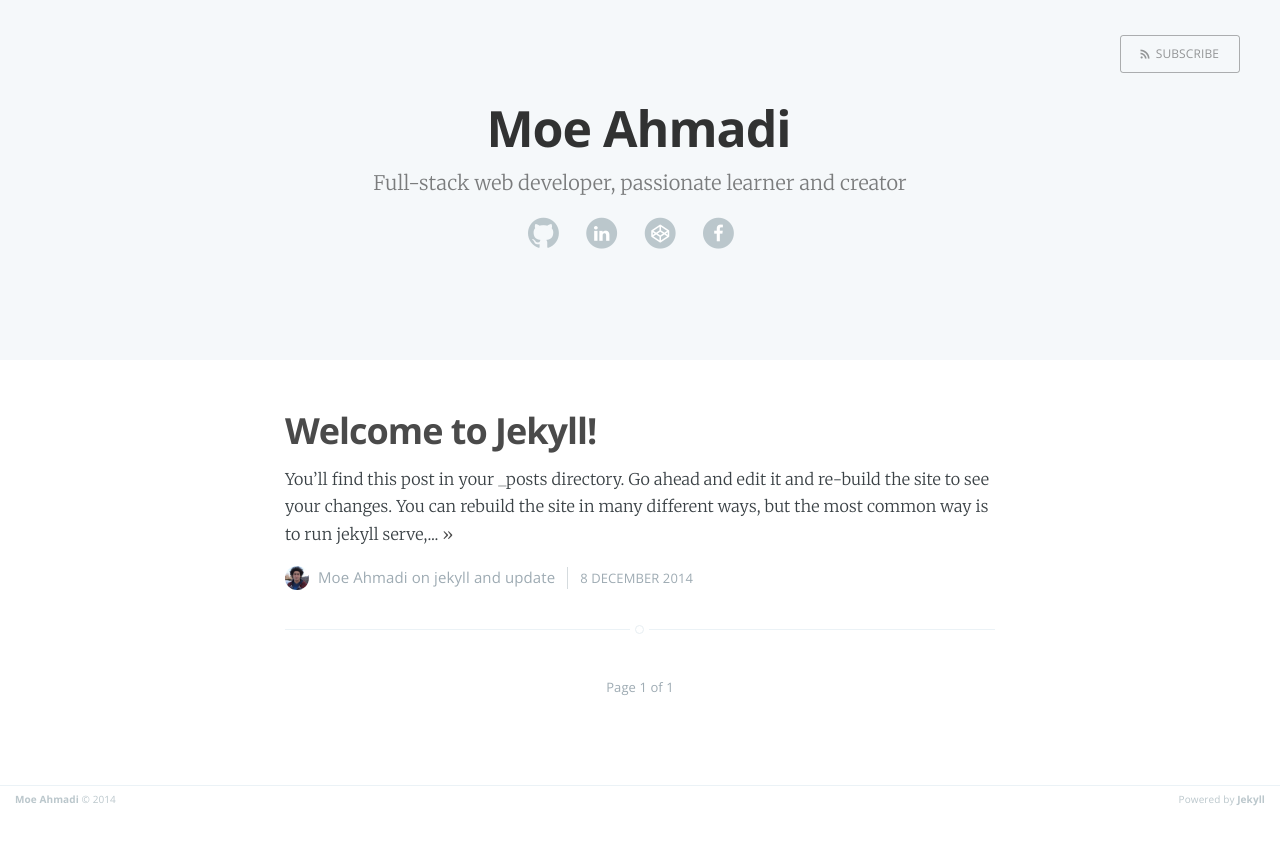
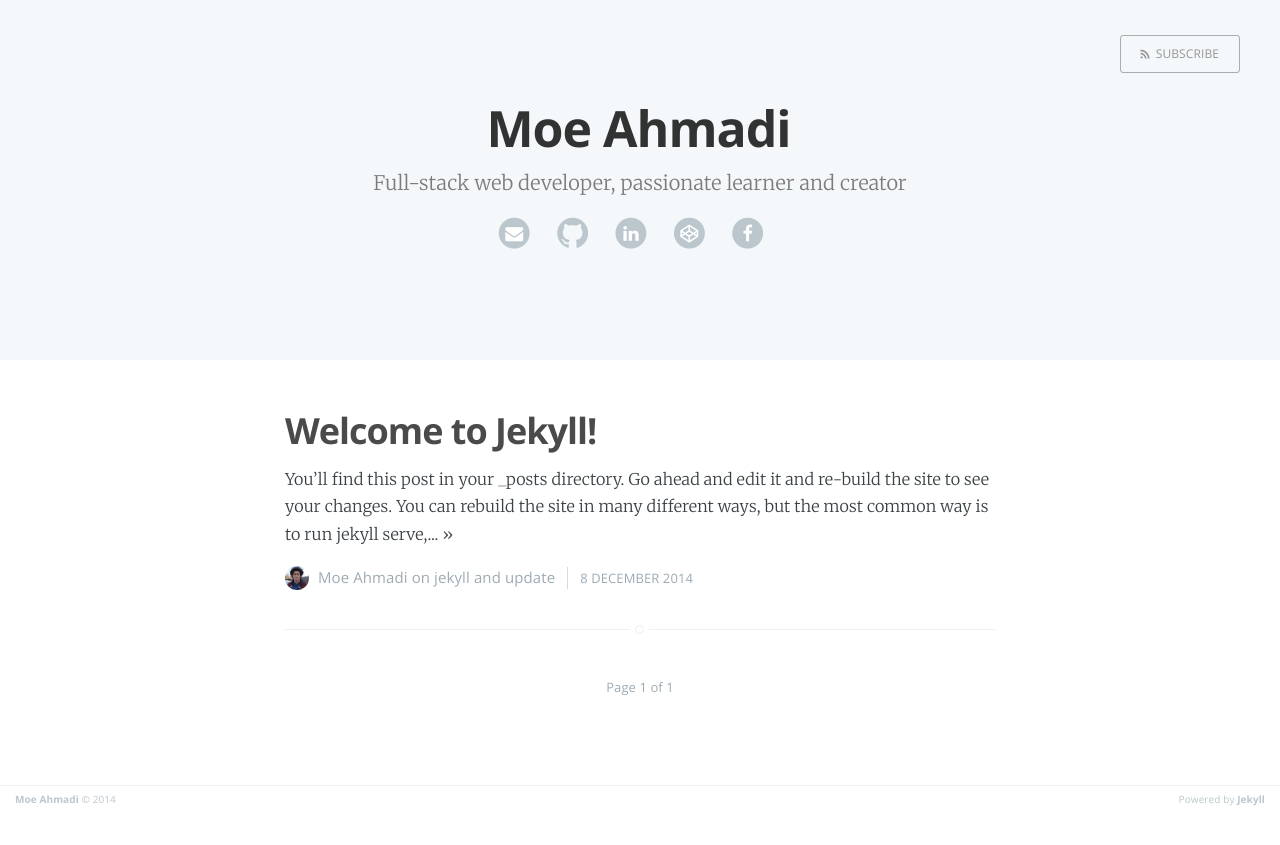
Before and after one commit to mhahmadi/website, a Jekyll site: the page built from index.html, in a window 1280 px wide. Shown: the top 845 px of the page. Built offline with Jekyll 4.4.1, drawn with Linux system fonts in a browser that asks for light colours; the list of posts is cut into pages by our own code.

Commit message:
Added email link
Signed-off-by: Mohamad Ahmadi <mohamadhasan.ahmadi@gmail.com>

```diff
--- a/_includes/social-links.html
+++ b/_includes/social-links.html
@@ -1,4 +1,10 @@
 <ul class="social-links">
+    <li>
+        <a href="&#109;&#97;&#105;&#108;&#116;&#111;&#58;&#109;&#111;&#104;&#97;&#109;&#97;&#100;&#104;&#97;&#115;&#97;&#110;&#46;&#97;&#104;&#109;&#97;&#100;&#105;&#64;&#103;&#109;&#97;&#105;&#108;&#46;&#99;&#111;&#109;" target="_blank" class="fa-stack">
+            <i class="fa fa-circle fa-stack-2x"></i>
+            <i class="fa fa-envelope fa-stack-1x fa-inverse"></i>
+        </a>
+    </li>
     <li>
         <a href="https://github.com/mhahmadi" target="_blank" class="fa-stack">
             <i class="fa fa-github fa-2x"></i>
```
